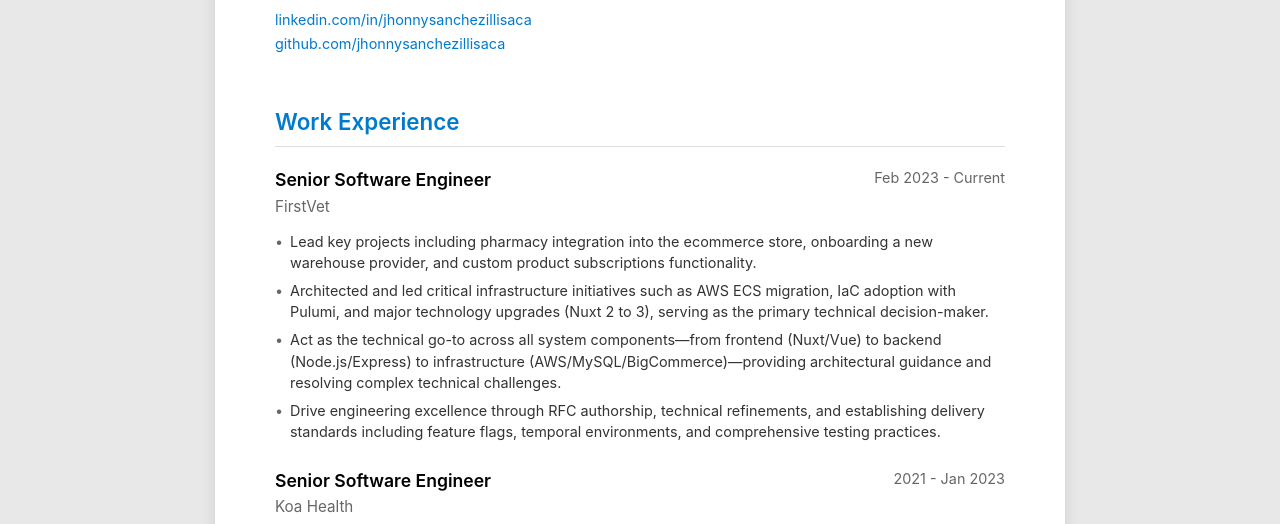
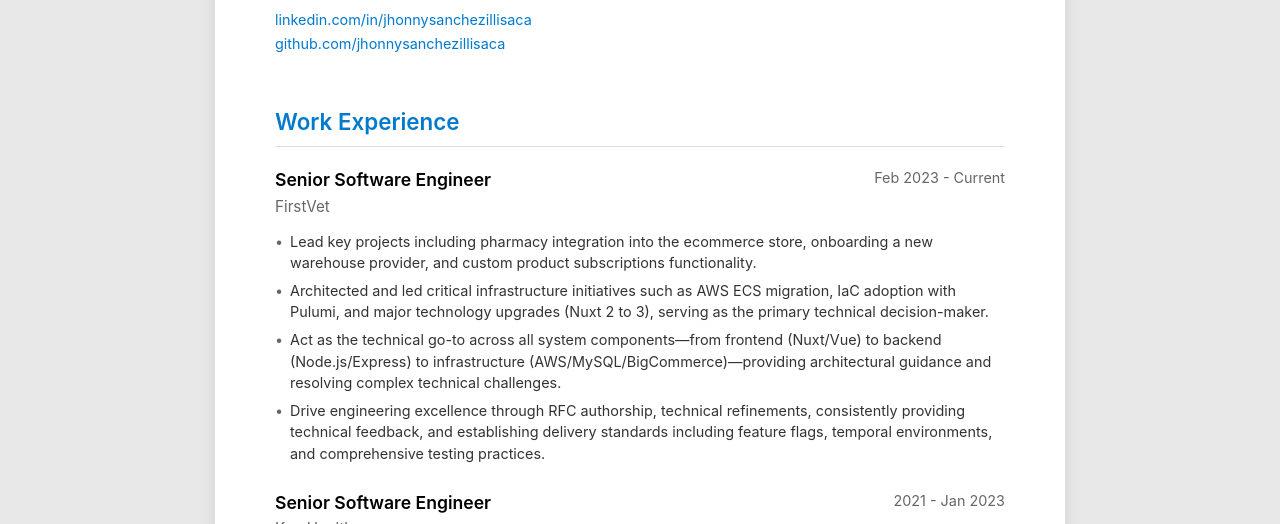
Before and after one commit to jhonnysanchezillisaca/jhonnysanchezillisaca.github.io, a website: page index.html in a window 1280 px wide. Shown: the part 276-800 px from the top of the page. Drawn offline with Linux system fonts and the light colour scheme.

Commit message:
Update index.html

```diff
--- a/index.html
+++ b/index.html
@@ -463,7 +463,7 @@
                     <li>Lead key projects including pharmacy integration into the ecommerce store, onboarding a new warehouse provider, and custom product subscriptions functionality.</li>
                     <li>Architected and led critical infrastructure initiatives such as AWS ECS migration, IaC adoption with Pulumi, and major technology upgrades (Nuxt 2 to 3), serving as the primary technical decision-maker.</li>
                     <li>Act as the technical go-to across all system components—from frontend (Nuxt/Vue) to backend (Node.js/Express) to infrastructure (AWS/MySQL/BigCommerce)—providing architectural guidance and resolving complex technical challenges.</li>
-                    <li>Drive engineering excellence through RFC authorship, technical refinements, and establishing delivery standards including feature flags, temporal environments, and comprehensive testing practices.</li>
+                    <li>Drive engineering excellence through RFC authorship, technical refinements, consistently providing technical feedback, and establishing delivery standards including feature flags, temporal environments, and comprehensive testing practices.</li>
                 </ul>
             </div>
 
```
